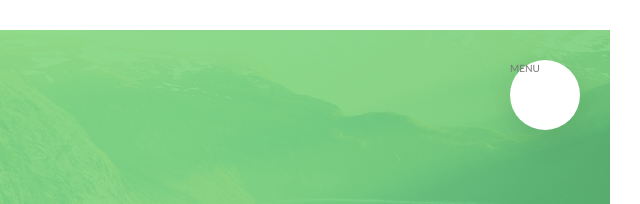
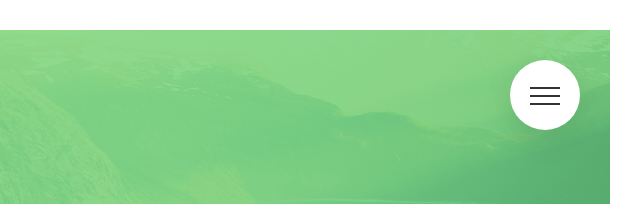
Before and after one commit to neringabickmore/natours-adv-css, a website: page index.html in a window 1280 px wide. Shown: the top 204 px of the page, 640-1280 px from the left. Drawn offline with Linux system fonts and the light colour scheme.

Commit message:
Building navigation/P3

```diff
--- a/index.html
+++ b/index.html
@@ -17,7 +17,9 @@
 <body>
     <div class="navigation">
         <input type="checkbox" class="navigation__checkbox" id="navi-toggle">
-        <label for="navi-toggle" class="navigation__button">MENU</label>
+        <label for="navi-toggle" class="navigation__button">
+            <span class="navigation__icon">&nbsp;</span>
+        </label>
         <div class="navigation__background">&nbsp;</div>
         <nav class="navigation__nav">
             <ul class="navigation__list">
--- a/sass/layouts/_navigation.scss
+++ b/sass/layouts/_navigation.scss
@@ -15,6 +15,8 @@
         border-radius: 50%;
         z-index: 2000;
         box-shadow: 0 1rem 3rem rgba($color-black, .1);
+        text-align: center;
+        cursor: pointer;
     }
 
     &__background {
@@ -84,12 +86,67 @@
         }
     }
 
-    &__checkbox:checked ~ &__background {
+    &__checkbox:checked~&__background {
         transform: scale(80);
     }
 
-    &__checkbox:checked ~ &__nav {
+    &__checkbox:checked~&__nav {
         opacity: 1;
         width: 100%;
     }
+
+    // ICON
+    &__icon {
+        position: relative;
+        margin-top: 3.5rem;
+
+        &,
+        &::before,
+        &::after {
+            width: 3rem;
+            height: 2px;
+            background-color: $color-grey-dark-3;
+            display: inline-block;
+        }
+
+        &::before,
+        &::after {
+            content: "";
+            position: absolute;
+            left: 0%;
+            transition: all .2s;
+        }
+
+        &::before {
+            top: -.8rem;
+        }
+
+        &::after {
+            top: .8rem;
+        }
+    }
+
+    &__button:hover &__icon::before {
+        top: -1rem;
+    }
+
+    &__button:hover &__icon::after {
+        top: 1rem;
+    }
+
+    // when the box is checked, we select it's sibling button
+    // and we then select button's child which is icon to make it work.
+    &__checkbox:checked+&__button &__icon {
+        background-color: transparent;
+    }
+
+    &__checkbox:checked+&__button &__icon::before {
+        top: 0;
+        transform: rotate(135deg);
+    }
+
+    &__checkbox:checked+&__button &__icon::after {
+        top: 0;
+        transform: rotate(-135deg);
+    }
 }
```
Also changed, not shown: css/style.css.
